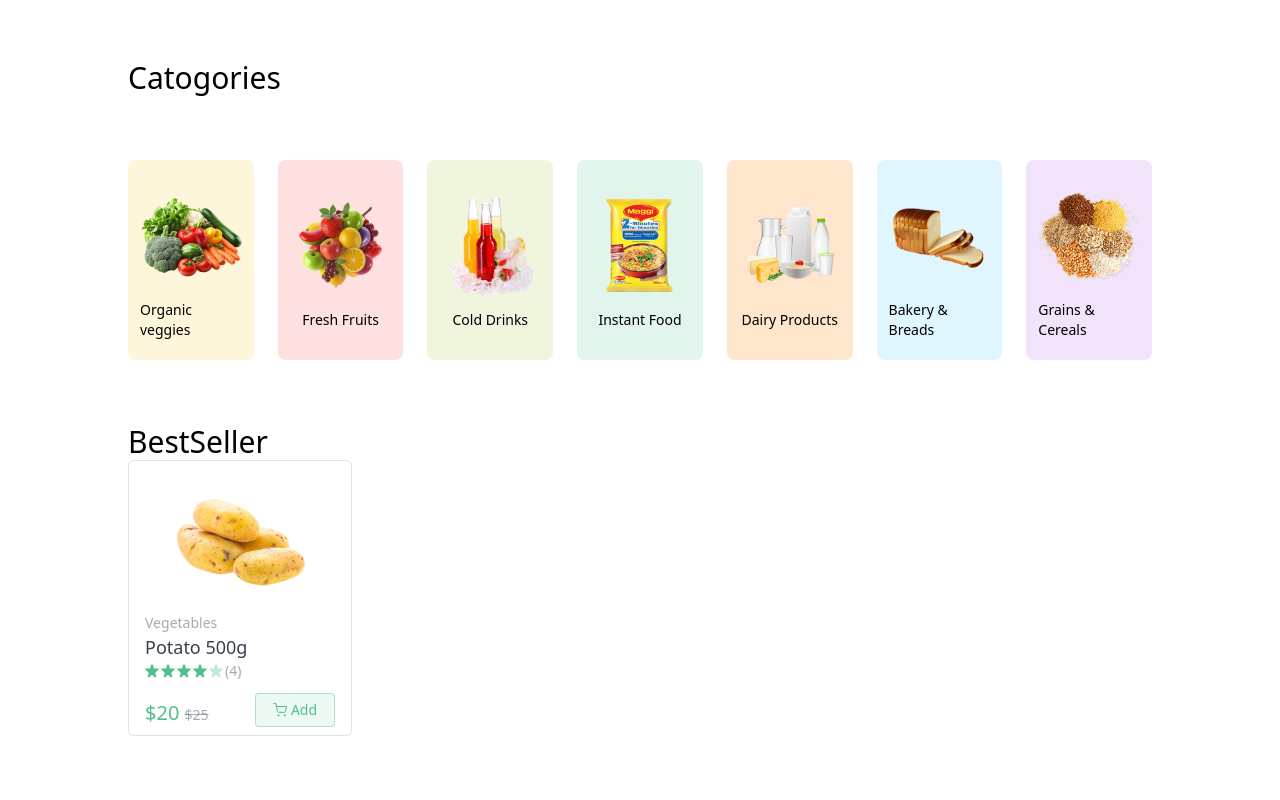
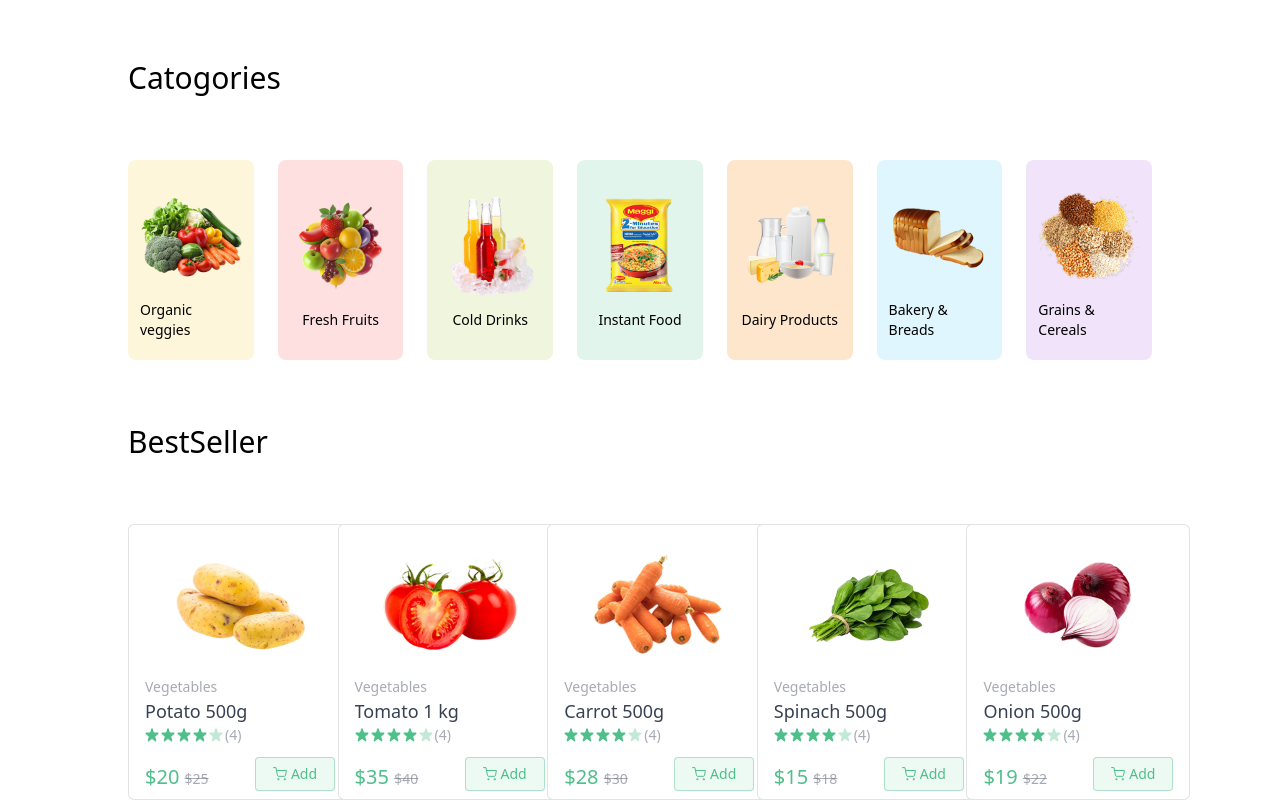
Before and after one commit to sumanthkulal/DailyGrocer, a React (Vite) app in the folder client/: page / in a window 1280 px wide. Shown: the part 484-1284 px from the top of the page. Before the commit the page ends 1220 px from the top, so only its background shows below. Built offline with nearby package versions, Linux system fonts and the light colour scheme.

Commit message:
fix: prevent infinite re-render by correcting onClick handlers

```diff
--- a/client/src/App.jsx
+++ b/client/src/App.jsx
@@ -2,14 +2,14 @@ import React from 'react'
 import Navbar from './components/Navbar'
 import Home from './pages/Home'
 import { Route,Routes, useLocation } from 'react-router-dom'
-import toaster from "react-hot-toast"
+import { Toaster } from "react-hot-toast";
 
 const App = () => {
   const isSellerPath=useLocation().pathname.includes("seller")
   return (
     <div>
       {isSellerPath ? null : <Navbar/>}
-      <toaster/>
+      <Toaster/>
       <div className={`${isSellerPath ? "" : "px-6 md:px-16 lg:px-24 xl:px-32"}`}>
         <Routes>
           <Route path='/' element={<Home/>}/>
--- a/client/src/components/BestSeller.jsx
+++ b/client/src/components/BestSeller.jsx
@@ -8,8 +8,11 @@ const BestSeller = () => {
   return (
     <div className='mt-16'>
         <p className='text-2xl md:text-3xl font-meduim'>BestSeller</p>
-        <div>
-            <ProductCard product={products[0]}/>
+        <div className='grid grid-cols-2 sm:grid-cols-3 md:grid-cols-4  gap-3 md:gap-6 lg:grid-cols-5 mt-16'>
+            {products.filter((product)=> product.inStock).slice(0,5).map((product,index)=>(
+                <ProductCard key={index} product={product}/>
+            ))}
+
         </div>
     </div>
   )
--- a/client/src/components/ProductCard.jsx
+++ b/client/src/components/ProductCard.jsx
@@ -33,11 +33,11 @@ const ProductCard = ({product}) => {
                             </button>
                         ) : (
                             <div className="flex items-center justify-center gap-2 md:w-20 w-16 h-[34px] bg-primary/25 rounded select-none">
-                                <button onClick={ removeFromCart(product._id)} className="cursor-pointer text-md px-2 h-full" >
+                                <button onClick={()=>{ removeFromCart(product._id)}} className="cursor-pointer text-md px-2 h-full" >
                                     -
                                 </button>
                                 <span className="w-5 text-center">{cartItems[product._id]}</span>
-                                <button onClick={addToCart(product._id)} className="cursor-pointer text-md px-2 h-full" >
+                                <button onClick={()=>{addToCart(product._id)}} className="cursor-pointer text-md px-2 h-full" >
                                     +
                                 </button>
                             </div>
--- a/client/src/context/AppContext.jsx
+++ b/client/src/context/AppContext.jsx
@@ -7,13 +7,14 @@ export const AppContext = createContext();
 
 export const AppContextProvider = ({ children }) => {
 
-  const currency=import.meta.VITE_CURRENCY;
+  const currency = import.meta.env.VITE_CURRENCY;
+
   const navigate = useNavigate();
   const [user, setUser] = useState(true);
   const [isSeller, setIsSeller] = useState(false);
   const [showUserLogin,setShowUserLogin]=useState(false);
   const [products,setProducts]=useState([]);
-  const [cartItems,setCartItems]=useState([]);
+  const [cartItems,setCartItems]=useState({});
 
   const fetchProducts= async ()=>{
     setProducts(dummyProducts)
```
